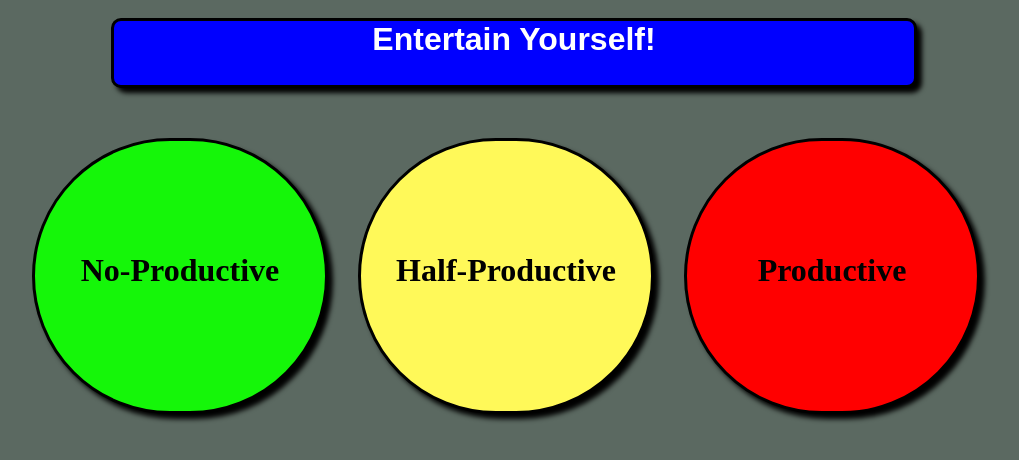
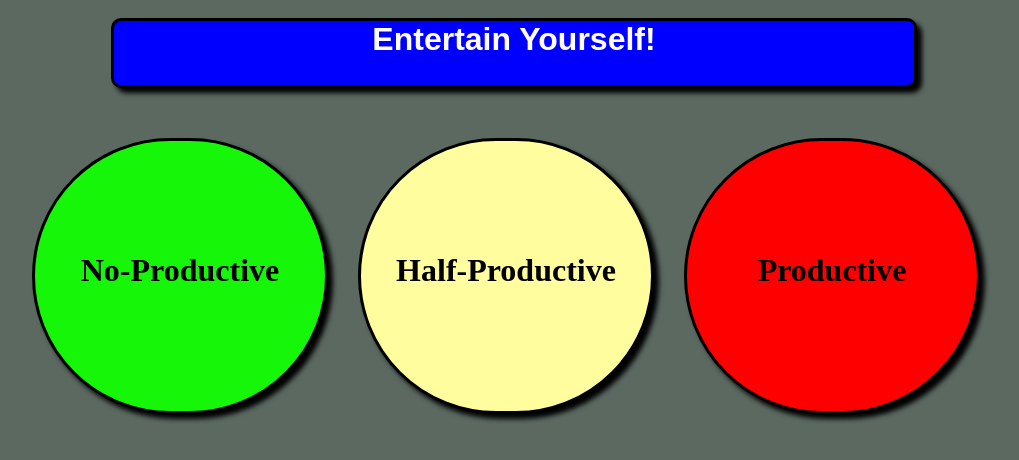
Before and after one commit to remz11/NowleyTime.github.io, a plain HTML site: page index.html in a window 1280 px wide. In both pictures the pointer is over the element "Half-Productive". Shown: the whole page, without its empty margins (142-1161 px from the left). Drawn offline with Linux system fonts and the light colour scheme.

Commit message:
Update happystyle.css

```diff
--- a/stylesheets/happystyle.css
+++ b/stylesheets/happystyle.css
@@ -74,7 +74,7 @@
     border-radius: 38em;
     box-shadow: 5px 5px 5px black;
     border: 3px solid black;
-    background-color: #FFF959;
+    background-color: #FFFD9E;
     height: 15.625em;
     width: 15.625em;
     color: black;
```
